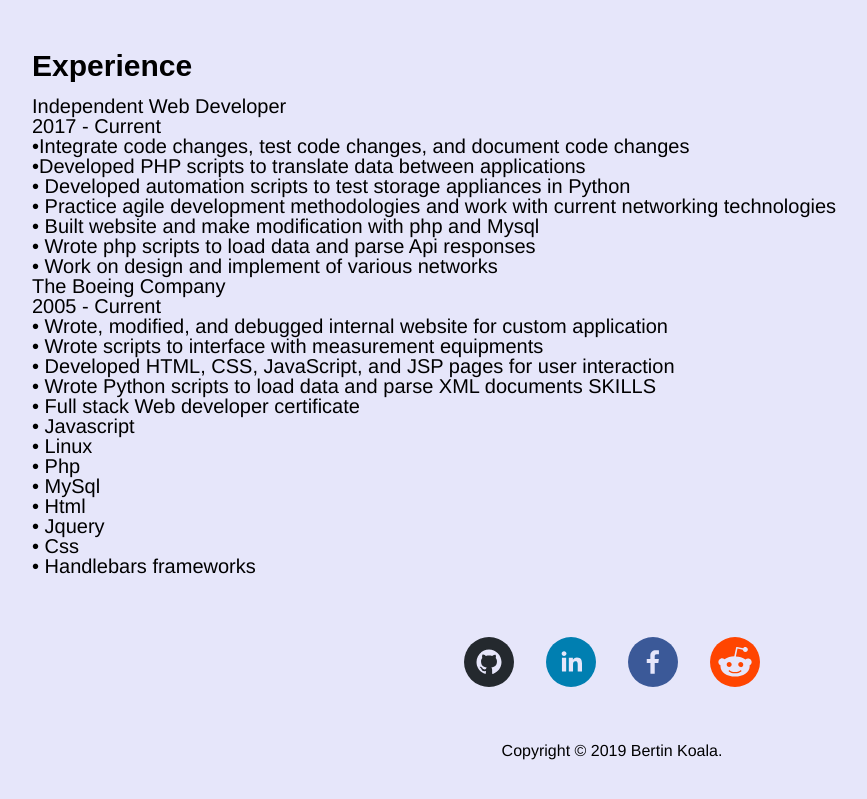
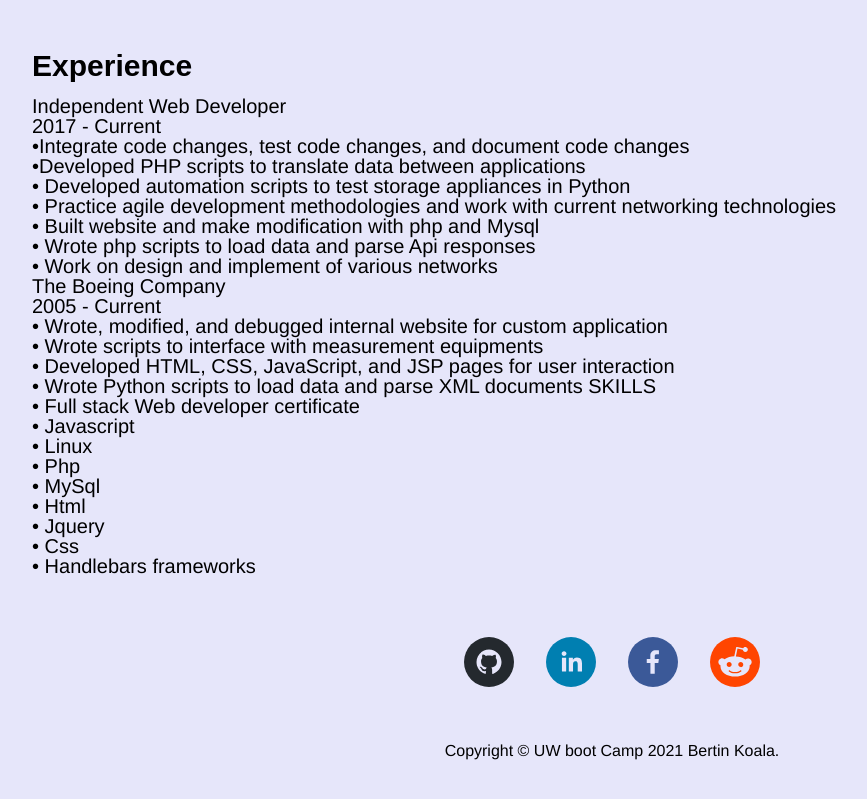
Before and after one commit to bkoala/Bk_React_portofolio, a React (Create React App) app in the folder bk_react_portofolio/: page /resume in a window 1280 px wide. Shown: the part 687-1486 px from the top of the page, without its empty margins (28-895 px from the left). Built offline with nearby package versions, Linux system fonts and the light colour scheme.

Commit message:
Updates to footer copyright

```diff
--- a/bk_react_portofolio/src/components/Footer.js
+++ b/bk_react_portofolio/src/components/Footer.js
@@ -5,7 +5,7 @@ export const Footer = () => {
         <div>
     <footer>
        <p>
-       Copyright &copy; 2019 Bertin Koala.
+       Copyright &copy; UW boot Camp 2021 Bertin Koala.
        </p>
     </footer>
         </div>
```
